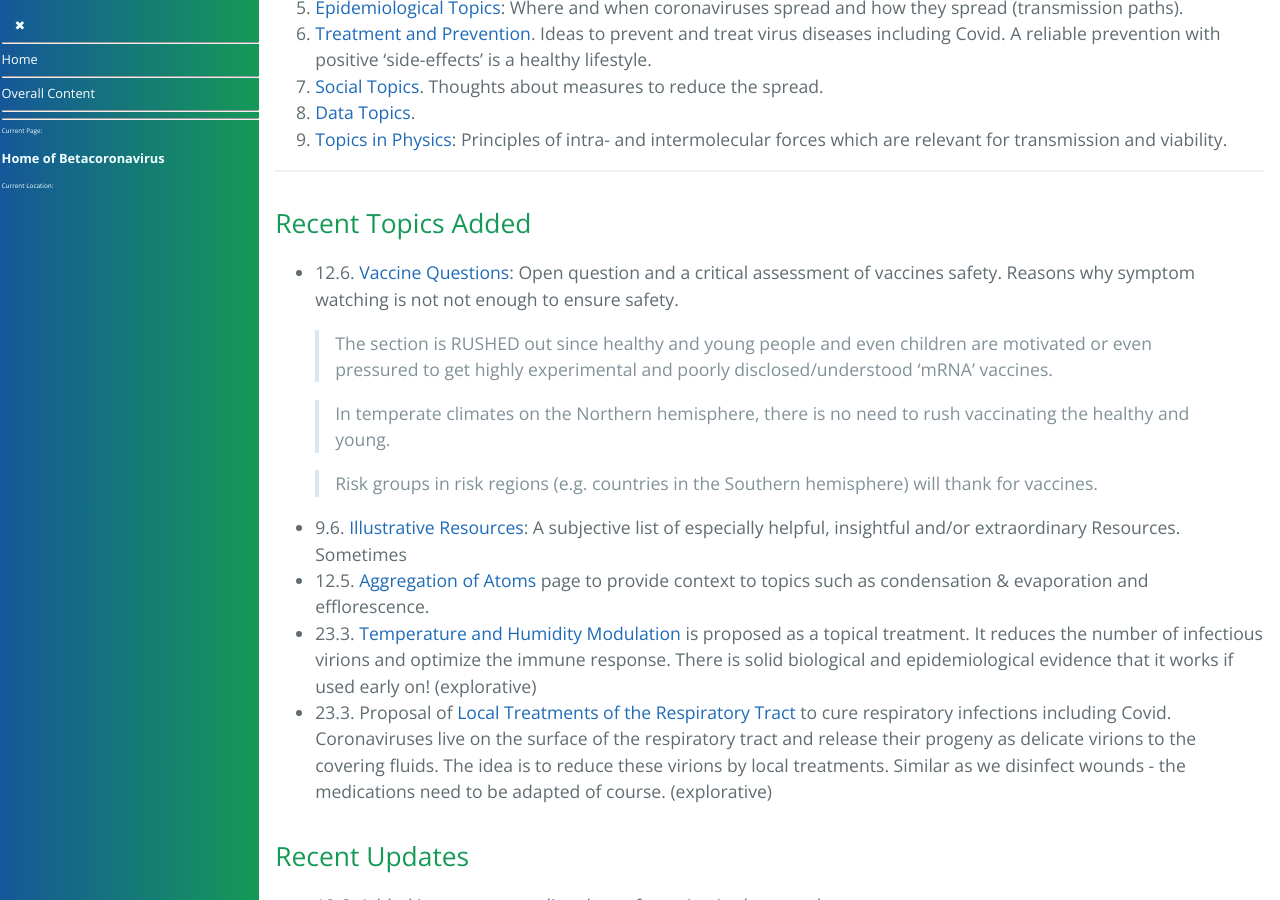
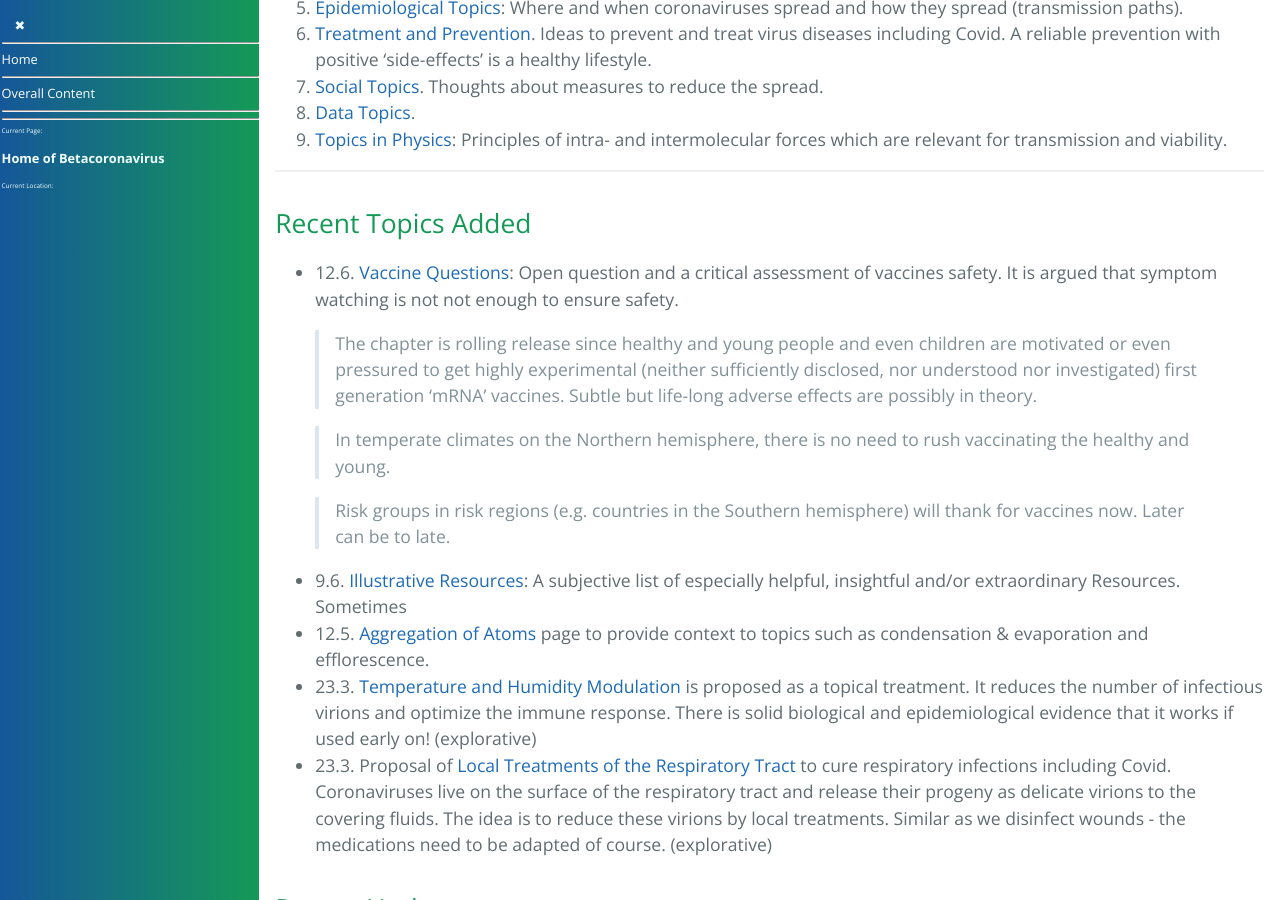
Before and after one commit to forestgrape/coronavirus, a Jekyll site: the page built from index.md, in a window 1280 px wide and 900 px high, scrolled down 817 px. Built offline with Jekyll 4.4.1, drawn with Linux system fonts in a browser that asks for light colours; our own code applies the rules of GitHub Pages for plain Markdown files.

Commit message:
formulations

```diff
--- a/index.md
+++ b/index.md
@@ -34,12 +34,13 @@ This section overviews the content. The [full content section](#content) lists t
 ---
 
 ## Recent Topics Added
-- 12.6. [Vaccine Questions](10_vaccines/vaccine_questions.md): Open question and a critical assessment of vaccines safety. Reasons why symptom watching is not not enough to ensure safety.
-  > The section is RUSHED out since healthy and young people and even children are motivated or even pressured to get highly experimental and poorly disclosed/understood 'mRNA' vaccines.
+- 12.6. [Vaccine Questions](10_vaccines/vaccine_questions.md): Open question and a critical assessment of vaccines safety. It is argued that symptom watching is not not enough to ensure safety.
+  > The chapter is rolling release since healthy and young people and even children are motivated or even pressured to get highly experimental (neither sufficiently disclosed, nor understood nor investigated) first generation 'mRNA' vaccines. Subtle but life-long adverse effects are possibly in theory.
 
   > In temperate climates on the Northern hemisphere, there is no need to rush vaccinating the healthy and young.
 
-  > Risk groups in risk regions (e.g. countries in the Southern hemisphere) will thank for vaccines.
+  > Risk groups in risk regions (e.g. countries in the Southern hemisphere) will thank for vaccines now. Later can be to late.
+
 - 9.6. [Illustrative Resources](1_introduction/illustrative_resources.md): A subjective list of especially helpful, insightful and/or extraordinary Resources. Sometimes
 - 12.5. [Aggregation of Atoms](9_physics/aggregations_of_atoms.md) page to provide context to topics such as condensation & evaporation and efflorescence.
 - 23.3. [Temperature and Humidity Modulation](6_prevention_and_treatment/temperature_modulation.md) is proposed as a topical treatment. It reduces the number of infectious virions and optimize the immune response. There is solid biological and epidemiological evidence that it works if used early on! (explorative)
```
